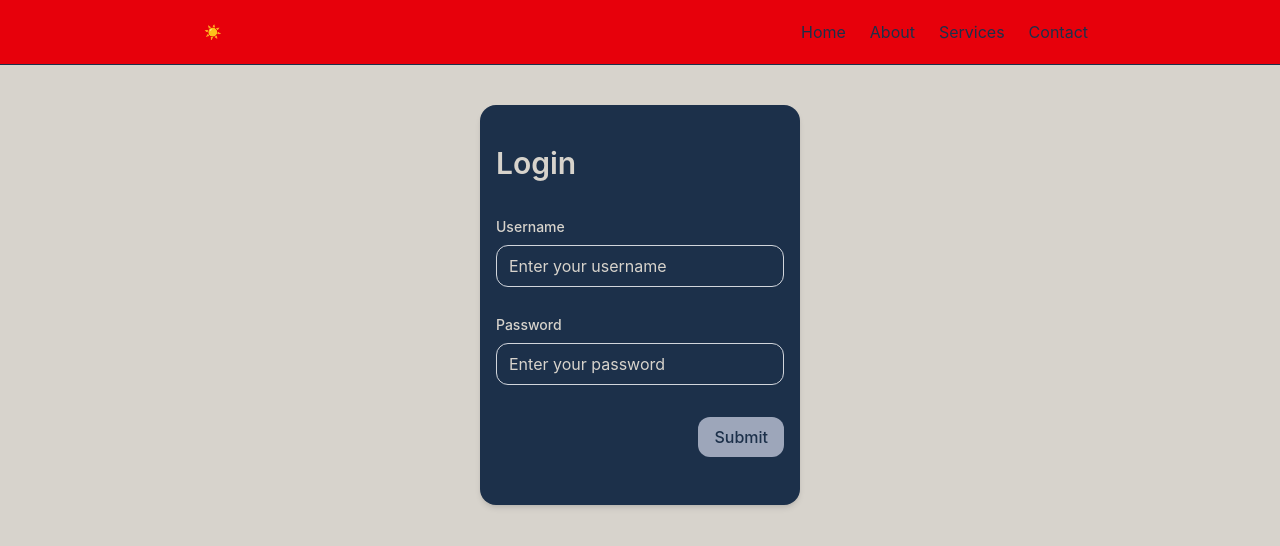
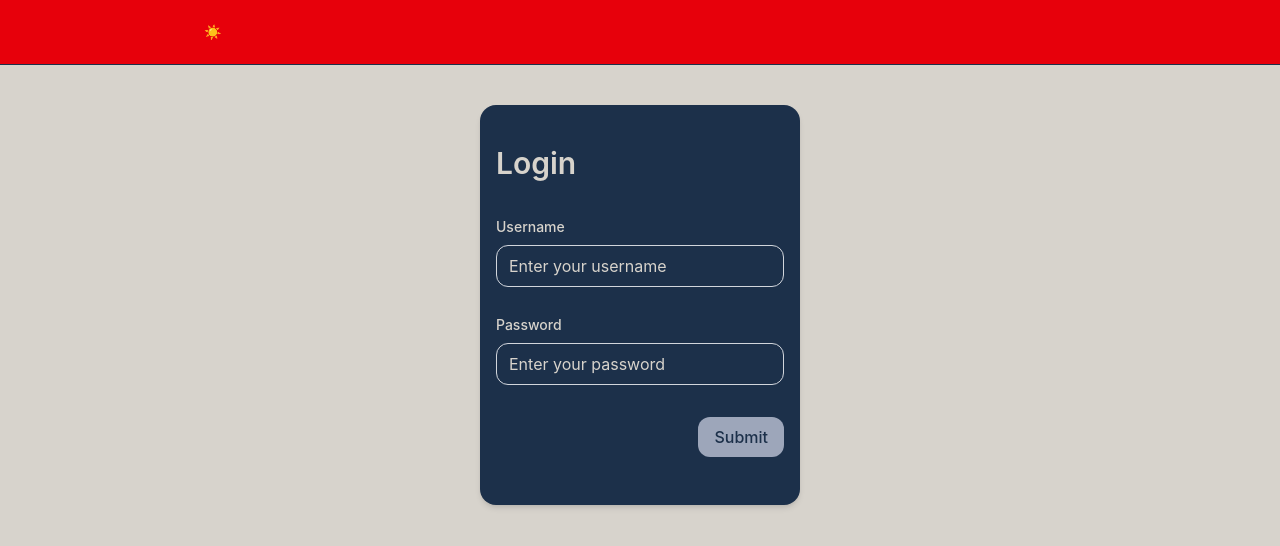
Before and after one commit to rabano-azielrandel/react-course, a React (Vite) app: page / in a window 1280 px wide. Shown: the top 546 px of the page. Built offline with nearby package versions, Linux system fonts and the light colour scheme.

Commit message:
fix contains token

```diff
--- a/src/components/ProtectedRoute.tsx
+++ b/src/components/ProtectedRoute.tsx
@@ -2,9 +2,9 @@ import { Navigate } from "react-router-dom";
 import { CONTAINS_TOKEN } from "@/lib/utils";
 
 export default function ProtectedRoute({ children }: any) {
-  console.log("token:", CONTAINS_TOKEN);
+  console.log("token:", CONTAINS_TOKEN());
 
-  if (!CONTAINS_TOKEN) {
+  if (!CONTAINS_TOKEN()) {
     return <Navigate to="/" replace />;
   }
 
--- a/src/components/navbar.tsx
+++ b/src/components/navbar.tsx
@@ -1,4 +1,5 @@
 import { useState } from "react";
+import { CONTAINS_TOKEN } from "@/lib/utils";
 import ThemeSwitcher from "./themeswitcher";
 
 export default function Navbar() {
@@ -11,6 +12,8 @@ export default function Navbar() {
           {/* Theme */}
           <ThemeSwitcher />
 
+          {CONTAINS_TOKEN() && (
+            <>
               {/* Desktop Menu */}
               <div className="hidden md:flex space-x-6">
                 <a href="#" className="hover:text-gray-300">
@@ -40,6 +43,8 @@ export default function Navbar() {
                   )}
                 </button>
               </div>
+            </>
+          )}
         </div>
       </div>
 
--- a/src/lib/utils.ts
+++ b/src/lib/utils.ts
@@ -6,5 +6,5 @@ export function cn(...inputs: ClassValue[]) {
 }
 
 export function CONTAINS_TOKEN(){
-  return localStorage.getItem("token");
+  return localStorage.getItem("token") !== null;
 }
```
Lines whose indentation alone changed are shown as unchanged.
